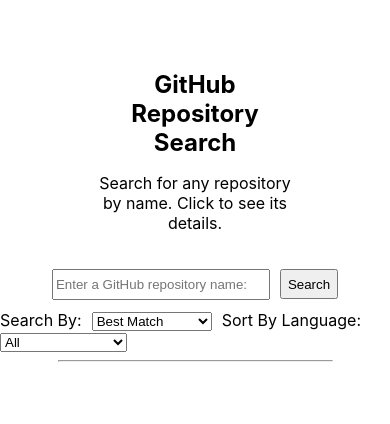
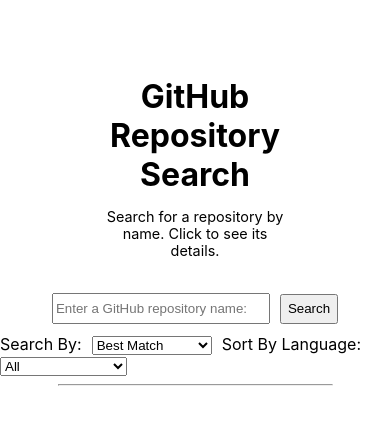
Before and after one commit to CJSpohn/github-search, a React (Create React App) app: page / in a window 390 px wide. Shown: the top 424 px of the page. Built offline with nearby package versions, Linux system fonts and the light colour scheme.

Commit message:
Apply media queries to header

```diff
--- a/src/components/Header/Header.jsx
+++ b/src/components/Header/Header.jsx
@@ -5,7 +5,7 @@
   return (
     <section className="header-section">
       <h1 className="header-title">GitHub Repository Search</h1>
-      <p className="header-subtitle">Search for any repository by name. Click to see its details.</p>
+      <p className="header-subtitle">Search for a repository by name. Click to see its details.</p>
     </section>
   )
 }
--- a/src/components/Header/Header.scss
+++ b/src/components/Header/Header.scss
@@ -9,8 +9,10 @@
   .header-title {
     margin-bottom: 0;
     text-align: center;
+    font-size: 2em;
   }
   .header-subtitle {
     text-align: center;
+    font-size: 0.9em;
   }
 }
```
